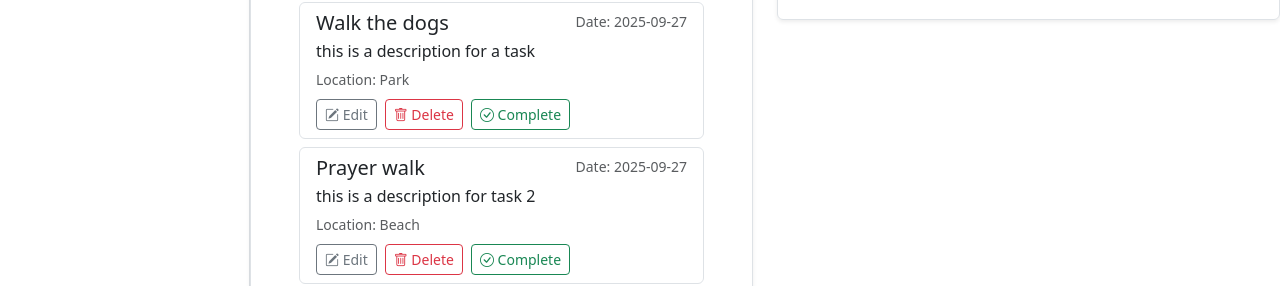
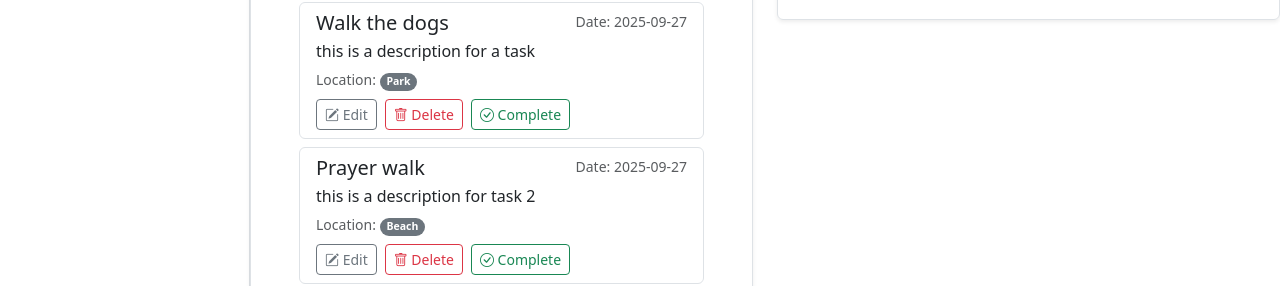
Before and after one commit to Jasonbayf-97/task-forge, an Angular app in the folder project-app/: page /in-progress in a window 1280 px wide. Shown: the part 414-700 px from the top of the page. Built offline with nearby package versions, Linux system fonts and the light colour scheme.

Commit message:
updating some styling

```diff
--- a/project-app/src/app/task-progress/task-progress.html
+++ b/project-app/src/app/task-progress/task-progress.html
@@ -15,7 +15,10 @@
         <small class="text-muted">Date: {{ task.date }}</small>
       </div>
       <p class="mb-1">{{ task.description }}</p>
-      <small class="text-muted">Location: {{ task.location }}</small>
+      <small class="text-muted mb-2"
+        >Location:
+        <span class="badge rounded-pill bg-secondary">{{ task.location }}</span>
+      </small>
       <div class="d-flex justify-content-start mt-2">
         <button type="button" class="btn btn-outline-secondary btn-sm me-2">
           <i class="bi bi-pencil-square"></i> Edit
```
